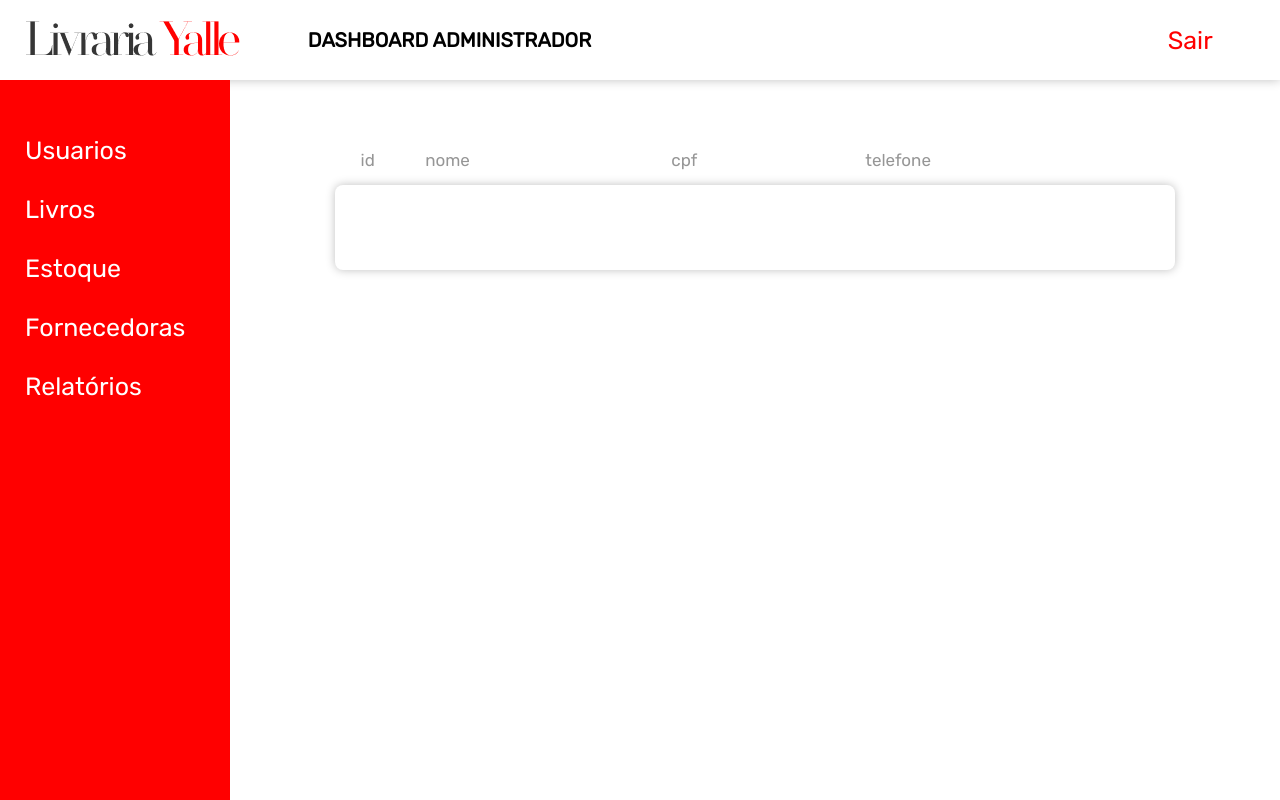
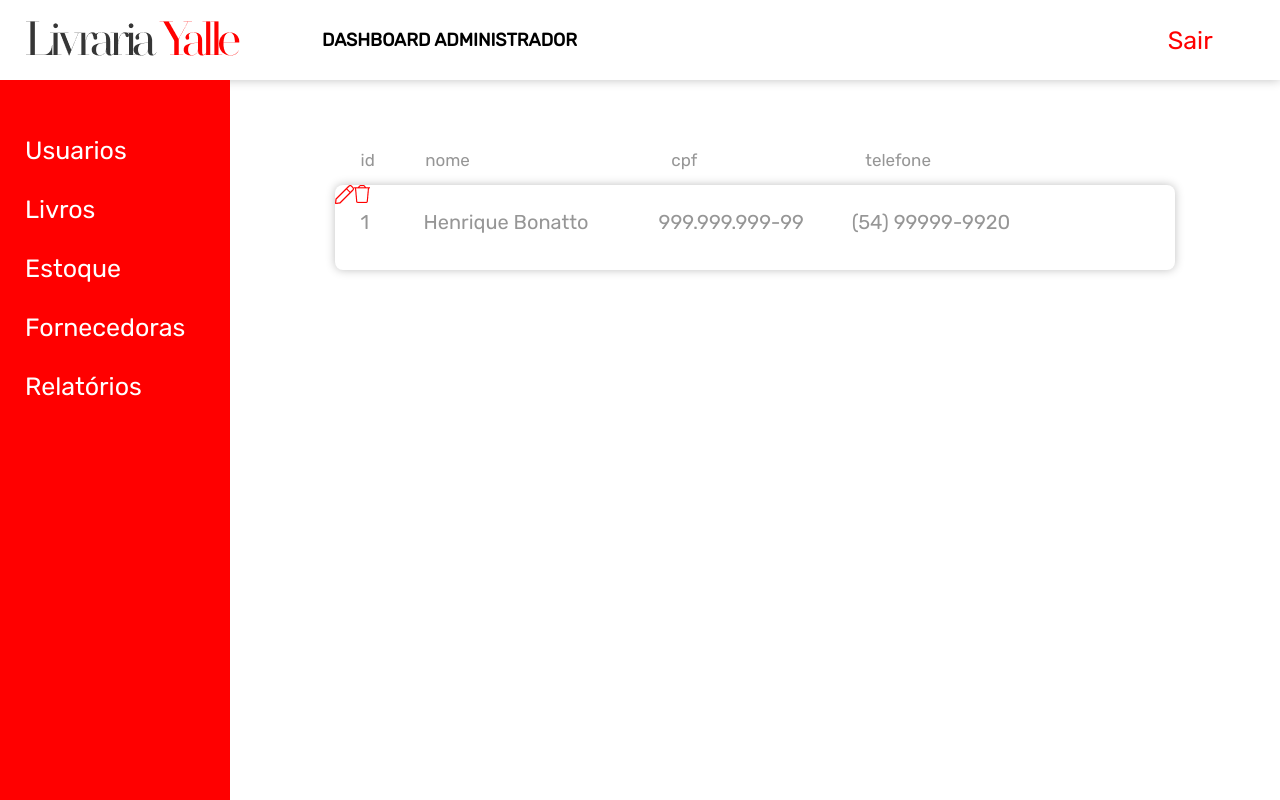
Before and after one commit to NaTToHen/Livraria-Yalle, a PHP site: page /html/admin.html in a window 1280 px wide. Run offline with PHP 8.4, Linux system fonts and the light colour scheme; some web fonts are replaced.

Commit message:
att admin.html

```diff
--- a/css/admin.css
+++ b/css/admin.css
@@ -30,7 +30,7 @@
 #menuSuperior h1 {
    text-decoration: none;
    margin-left: -45%;
-   font-size: 20px;
+   font-size: 18px;
    color: rgb(0, 0, 0);
 }
 
@@ -113,9 +113,35 @@
 
 .usuarioInfo {
    position: relative;
+   display: flex;
    box-shadow: 0px 0px 10px rgba(0, 0, 0, 0.25);
    border-radius: 8px;
    margin: auto;
    width: 80%;
    height: 85px;
 }
+
+.usuarioInfo p {
+   position: absolute;
+   color: #969696;
+   margin-top: 3%;
+   font-size: 20px;
+}
+
+.usuarioInfo p:nth-child(1) {
+   text-align: center;
+   left: 3%;
+   height: 85px;
+}
+.usuarioInfo p:nth-child(2) {
+   left: 10.5%;
+   height: 85px;
+}
+.usuarioInfo p:nth-child(3) {
+   left: 38.5%;
+   height: 85px;
+}
+.usuarioInfo p:nth-child(4) {
+   left: 61.5%;
+   height: 85px;
+}
--- a/html/admin.html
+++ b/html/admin.html
@@ -37,10 +37,17 @@
          </div>
          <section id="usuarios">
             <div class="usuarioInfo">
-
+               <p class="id">1</p>
+               <p class="nome">Henrique Bonatto</p>
+               <p class="cpf">999.999.999-99</p>
+               <p class="telefone">(54) 99999-9920</p>
+               <a href=""><img src="../img/editar.png"></a>
+               <a href=""><img src="../img/deletar.png"></a>
             </div>
          </section>
       </main>
    </main>
+
+   <script src="../js/admin.js"></script>
 </body>
 </html>
```
Also changed, not shown: teste.html (added, +12 -0 lines), img/deletar.png (added), img/editar.png (added), js/admin.js (added).
